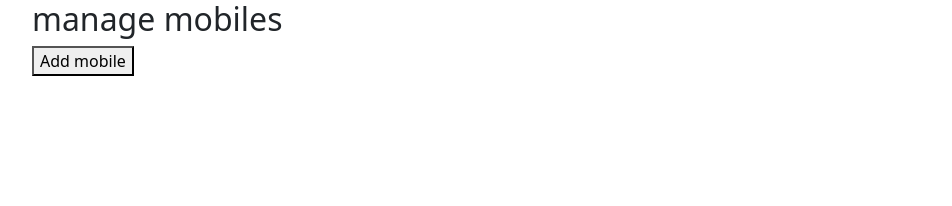
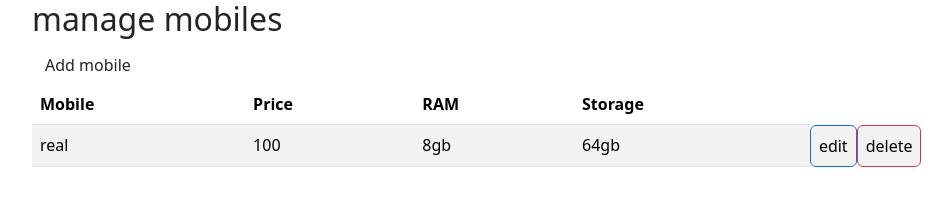
Before and after one commit to anny-belinda-ingabire/javascript, a plain HTML site: page index.html in a window 1280 px wide. Shown: the whole page, without its empty margins (50-1002 px from the left). Drawn offline with nearby package versions, Linux system fonts and the light colour scheme.

Commit message:
Add something

```diff
--- a/index.html
+++ b/index.html
@@ -5,16 +5,37 @@
     <meta http-equiv="X-UA-Compatible" content="IE=edge">
     <meta name="viewport" content="width=device-width, initial-scale=1.0">
     <link href="https://cdn.jsdelivr.net/npm/bootstrap@5.3.1/dist/css/bootstrap.min.css" rel="stylesheet" integrity="sha384-4bw+/aepP/YC94hEpVNVgiZdgIC5+VKNBQNGCHeKRQN+PtmoHDEXuppvnDJzQIu9" crossorigin="anonymous">
+    <link rel="stylesheet" href="style.css">
     <title>CRUD</title>
 </head>
 <body>
     <div class="container mob-table">
-<div class="haders">
+<div class="headers">
 <h2 class="table-title">
 manage mobiles
 </h2>
-<button>Add mobile</button>
+<button class="btn add">Add mobile</button>
 </div>
+<table class="table table-striped">
+<thead>
+    <tr>
+        <th>Mobile</th>
+        <th>Price</th>
+        <th>RAM</th>
+        <th>Storage</th>
+    </tr>
+</thead>
+<tbody>
+    <tr>
+        <td>real</td>
+        <td>100</td>
+        <td>8gb</td>
+        <td>64gb</td>
+        <td class="btn btn-primary">edit</td>
+        <td class="btn btn-danger">delete</td>
+    </tr>
+</tbody>
+</table>
     </div>
     <script src="script.js"></script>
 </body>
```
